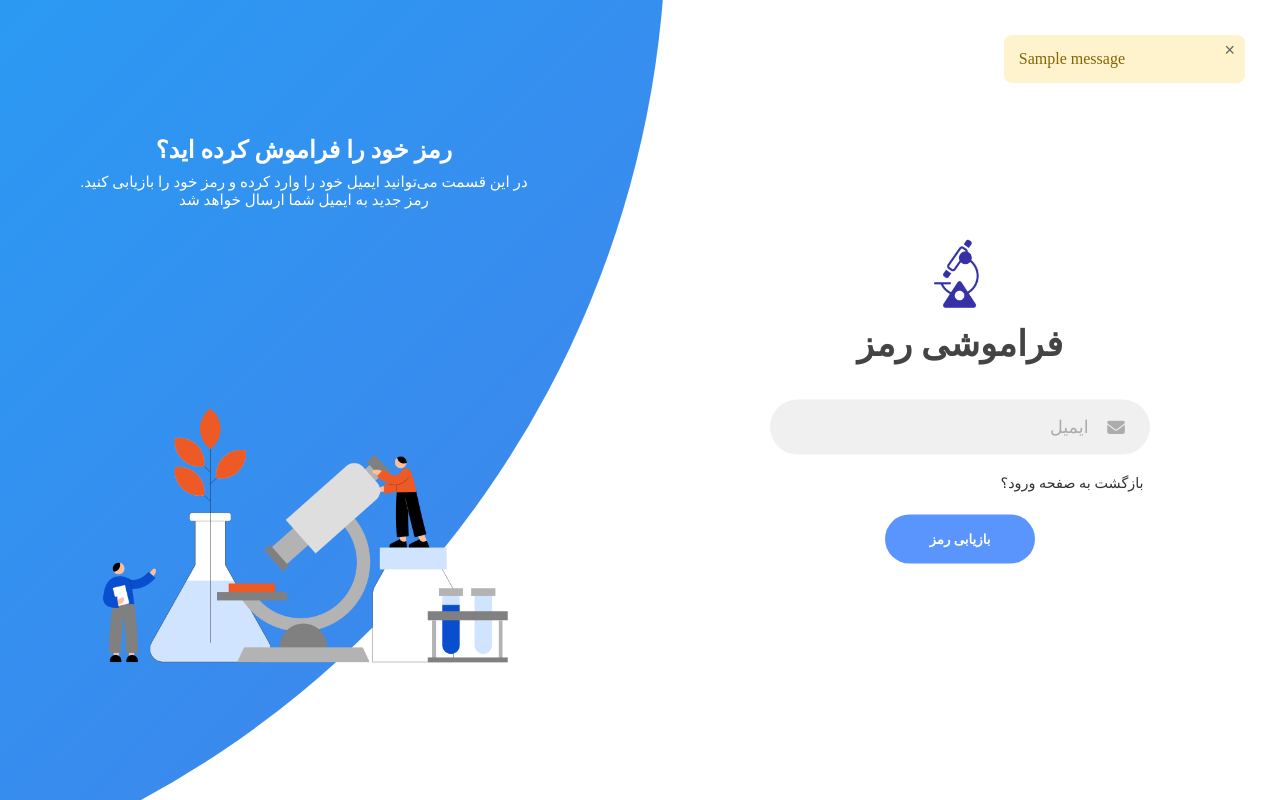
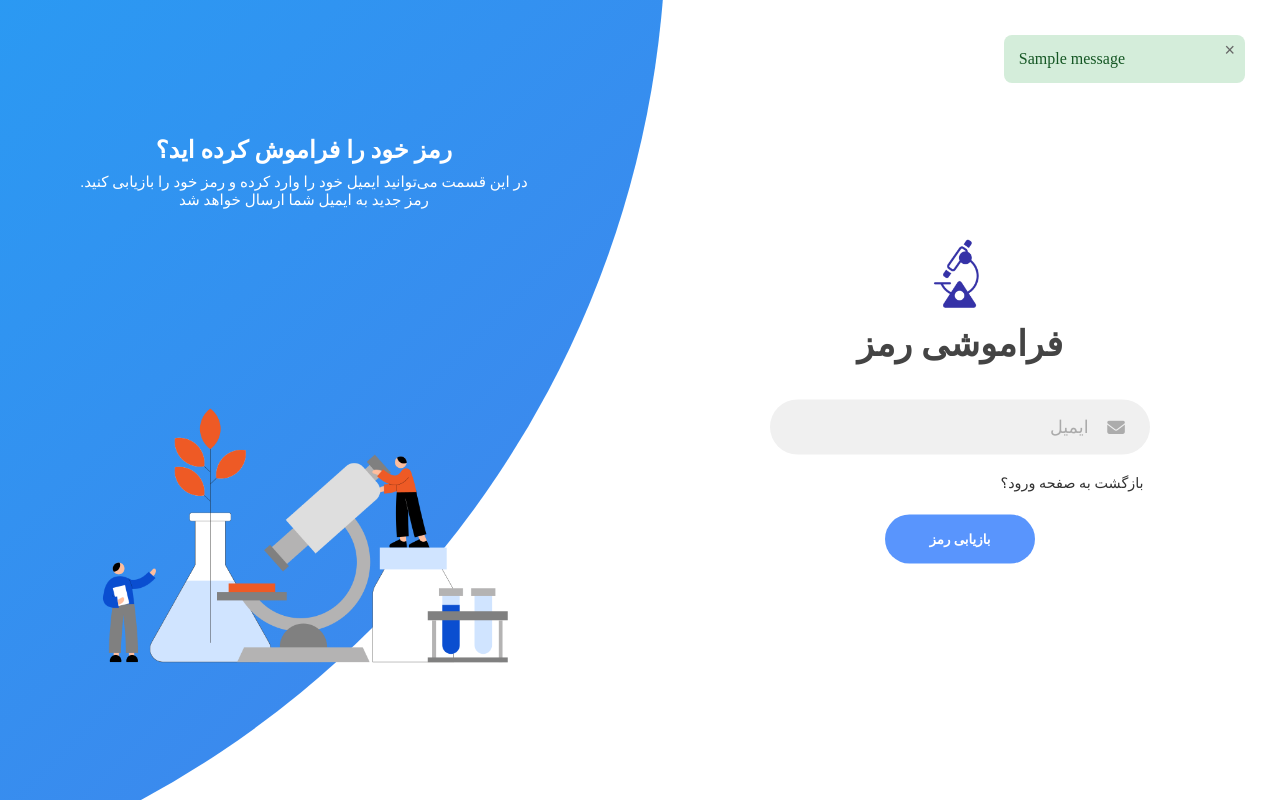
Before and after one commit to pardis-mdd/Analysis-of-test-results, a Flask app: page /forgot_password in a window 1280 px wide. Run offline with Flask 3, Linux system fonts and the light colour scheme; one stand-in notice (Sample message) is shown; some libraries are stand-ins or nearby versions.

Commit message:
fix : change allert color

```diff
--- a/app.py
+++ b/app.py
@@ -86,7 +86,7 @@ def forgot_password():
         if user:
             # Generate a token and send the password reset email
 
-            flash('An email has been sent with instructions to reset your password.')
+            flash('An email has been sent with instructions to reset your password.', 'success')
             return redirect(url_for('login'))  # Assuming 'login' is the route for the login page
         else:
             flash('No account found with that email address.', 'error')  # 'error' could be a CSS class for displaying error messages
--- a/myproject/static/styles/login-style.css
+++ b/myproject/static/styles/login-style.css
@@ -397,16 +397,28 @@ body , input{
     margin: 0;
 }
 
-.flashed-message {
+.flashedsuccess{
   position: relative;
-  background-color: #fff3cd; /* Yellow background color */
-  border-color: #ffeeba;
-  color: #856404;
-  padding: 15px 120px 15px 15px; /* Increase padding and add space for the button */
-  margin-bottom: 10px; /* Increase margin between messages */
-  border-radius: 8px; /* Increase border radius for rounded corners */
-  font-size: 16px; /* Increase font size */
-  text-align: center; /* Center the text */
+  background-color: #d4edda;
+  border-color: #c3e6cb;
+  color: #155724;
+  padding: 15px 120px 15px 15px;
+  margin-bottom: 10px;
+  border-radius: 8px;
+  font-size: 16px;
+  text-align: center;
+}
+
+.flashedfailure {
+  position: relative;
+  background-color: #f8d7da;
+  border-color: #f5c6cb;
+  color: #721c24;
+  padding: 15px 120px 15px 15px;
+  margin-bottom: 10px;
+  border-radius: 8px;
+  font-size: 16px;
+  text-align: center;
 }
 
 .close-button {
--- a/myproject/templates/forget.html
+++ b/myproject/templates/forget.html
@@ -12,12 +12,13 @@
     ></script>
 </head>
 <body>
-  {% with messages = get_flashed_messages() %}
+  {% with messages = get_flashed_messages(with_categories=true) %}
   {% if messages %}
       <div class="flashed-messages-container">
           <ul class="flashed-messages">
-              {% for message in messages %}
-                  <li class="flashed-message">
+              {% for category, message in messages %}
+                  {% set css_class = {'error': 'flashedfailure', 'success': 'flashedsuccess'} %}
+                  <li class="{{ css_class.get(category, '') }}">
                       {{ message }}
                       <button type="button" class="close-button" onclick="this.parentNode.style.display = 'none';">&times;</button>
                   </li>
@@ -26,6 +27,7 @@
       </div>
   {% endif %}
 {% endwith %}
+
     <div class="container">
         <div class="forms-container">
            <div class="signin-signup">
```
Also changed, not shown: myproject/templates/login.html (+5 -3 lines), myproject/data.sqlite.
